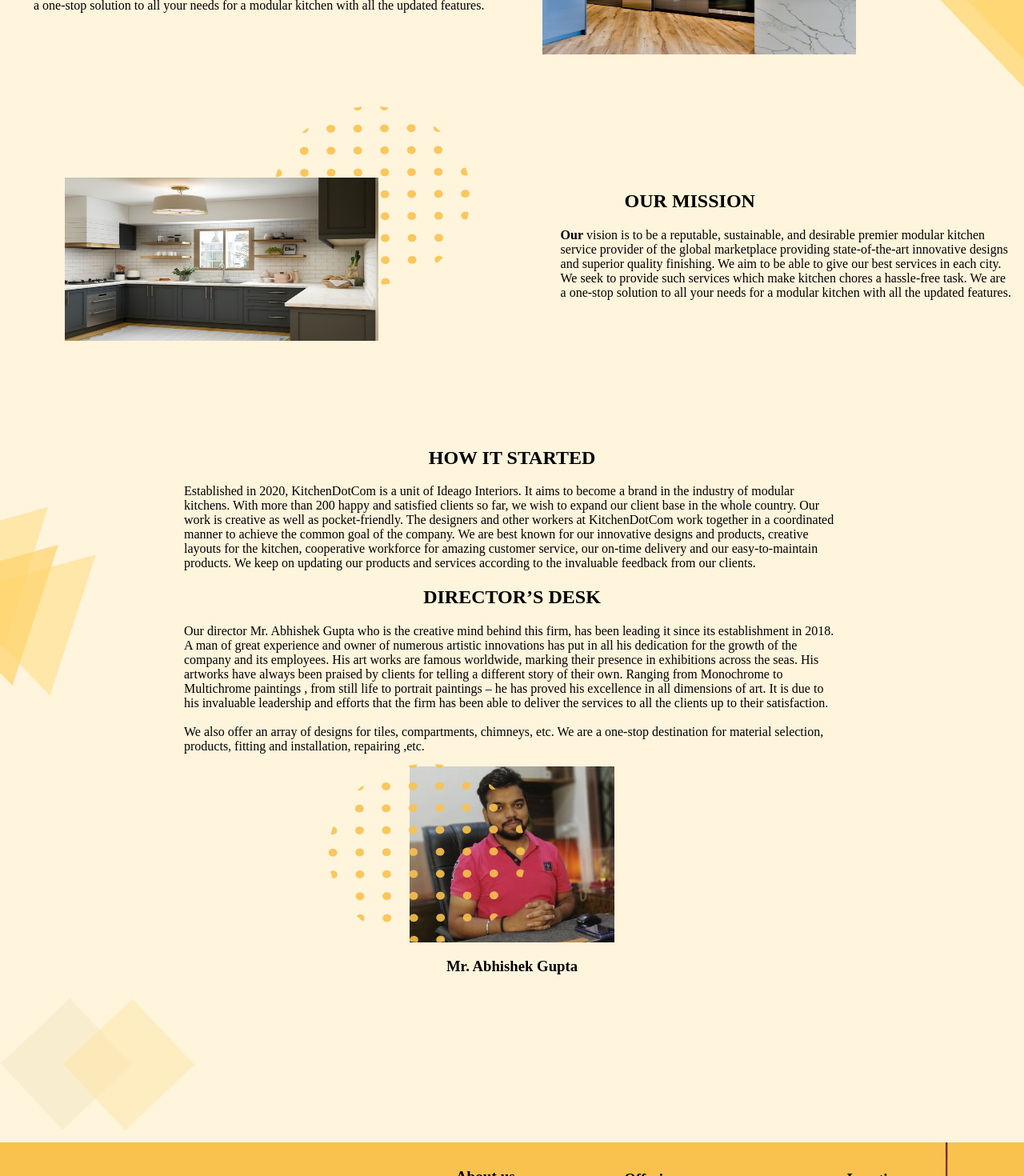
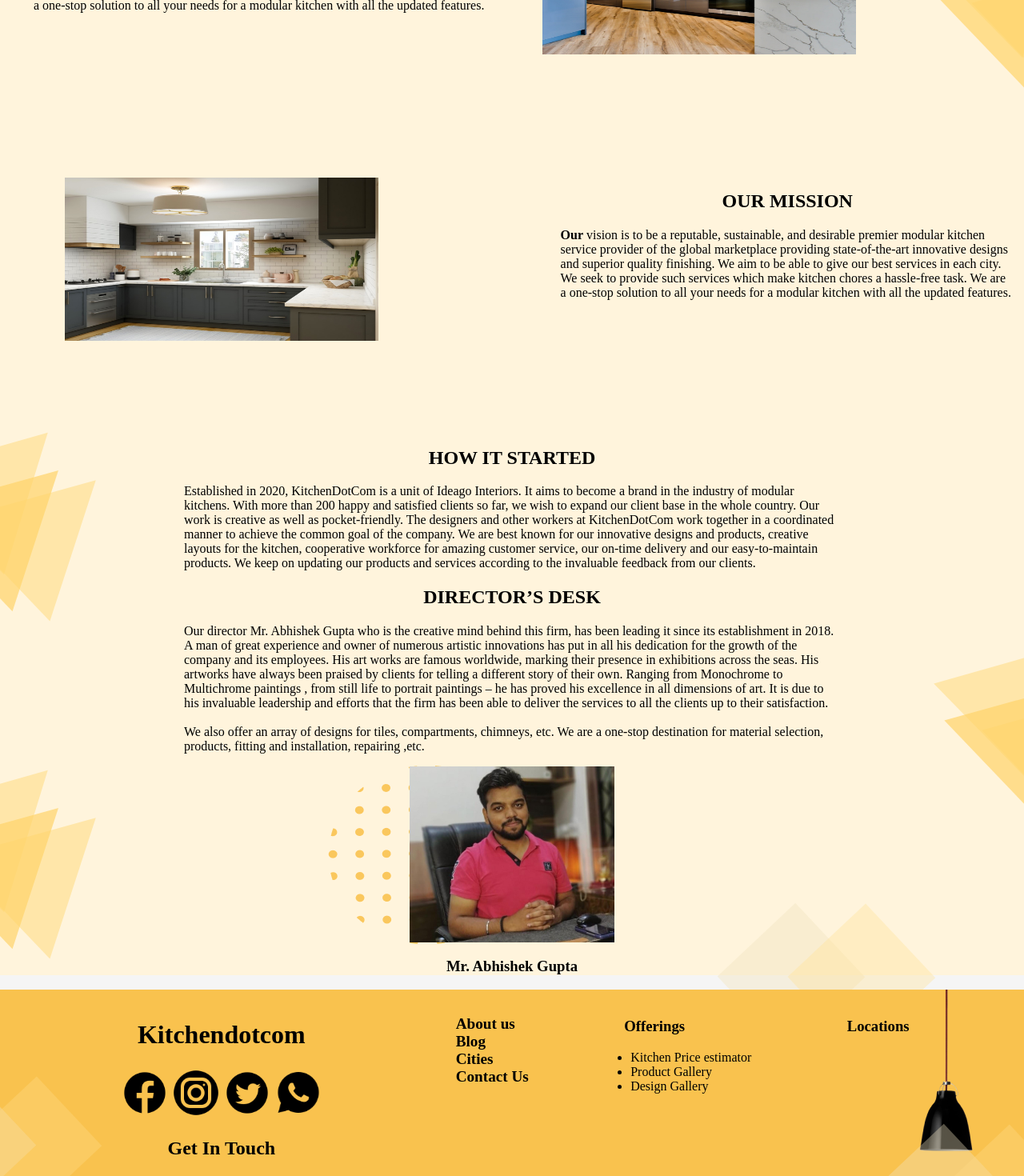
Before and after one commit to jalaj711/kitchendotcom-redesign, a Next.js app: page /about_us in a window 1280 px wide. Shown: the part 780-2250 px from the top of the page at 80% size. Built offline with nearby package versions, Linux system fonts and the light colour scheme; a web font is replaced by a local one.

Commit message:
dots changed

```diff
--- a/pages/about_us/index.js
+++ b/pages/about_us/index.js
@@ -39,7 +39,7 @@
           <img className={styles.img1} src={Image1.src}></img>
         </div>
         <div className={styles.paracontainer}>
-          <h2 className={styles.vsn}>OUR MISSION</h2>
+          <h2 className={styles.msn}>OUR MISSION</h2>
 
           <p>
             <b>Our</b> vision is to be a reputable, sustainable, and desirable
@@ -54,6 +54,7 @@
       </div>
       <div className={styles.howstart}>
         <ThreeTriangles className={styles.triangles1} />
+
         <h2 className={styles.started}>HOW IT STARTED</h2>
         <p className={styles.started1}>
           Established in 2020, KitchenDotCom is a unit of Ideago Interiors. It
@@ -90,14 +91,14 @@
           etc. We are a one-stop destination for material selection, products,
           fitting and installation, repairing ,etc.
         </p>
+        <ThreeTriangles className={styles.triangles2} />
       </div>
       <div className={styles.drdots}>
         <DoodleDots className={styles.dots3} />
         <img className={styles.img2} src={Image2.src}></img>
         <h3 className={styles.he3}> Mr. Abhishek Gupta</h3>
-        <div className={styles.square1}>
-          <TwoSquares className={styles.squares} />
-        </div>
+        <ThreeTriangles className={styles.triangles3} />
+        <TwoSquares className={styles.squares} />
       </div>
 
       <ThreeTriangles className={styles.triangles} />
--- a/pages/about_us/styles.module.scss
+++ b/pages/about_us/styles.module.scss
@@ -1,47 +1,51 @@
-.container{
-    background-color: #FFF4DC;
+.container {
+  background-color: #fff4dc;
 }
 
-.bgimg{
+.bgimg {
   width: 100vw;
-
 }
 
-.ourvision{
+.ourvision {
   display: flex;
-    padding:  12px;
+  padding: 12px;
 }
-.img1{
+.img1 {
   width: 70%;
   height: 70%;
   padding-top: 30px;
   padding-left: 69px;
   z-index: 1;
   position: relative;
-
-
 }
-.abt{
+.abt {
   margin-top: 13%;
   padding-left: 80px;
 }
-.vsn{
-    padding-left: 80px;
+.vsn {
+  // padding-left: 80px;
   margin-top: 8%;
+  text-align: left;
+  padding-left: 40px;
 }
-.paracontainer{
+.msn {
+  // padding-left: 80px;
+  margin-top: 8%;
+  text-align: center;
+}
+.paracontainer {
   flex-basis: 50%;
   padding-left: 30px;
-
 }
-.started , .he3 {
+.started,
+.he3 {
   text-align: center;
 }
 .howstart {
   position: relative;
   align-items: center;
 }
-.img2{
+.img2 {
   width: 20%;
   height: 20%;
   text-align: center;
@@ -49,35 +53,40 @@
   justify-content: center;
   align-items: center;
   margin: auto;
+  z-index: 1;
+  position: relative;
 }
-.started1{
-
-    padding-left:  230px ;
+.started1 {
+  padding-left: 230px;
   padding-right: 230px;
 }
-.ddots , .ddots1 ,.drdots , .square1{
+.ddots,
+.ddots1,
+.drdots,
+.square1 {
   position: relative;
-
 }
-.dots{
+.dots {
   position: absolute;
   top: -60px;
 }
-.dots1{
+.dots1 {
   position: absolute;
   left: 50%;
   top: -60px;
+  z-index: -1;
 }
-.triangles{
+.triangles {
   position: absolute;
   top: 75%;
   left: 85%;
 }
-.triangles1{
+.triangles1 {
   position: absolute;
   right: 85%;
+  top: -60%;
 }
-.dots3{
+.dots3 {
   position: absolute;
   align-items: center;
   justify-content: center;
@@ -85,9 +94,18 @@
   left: 32%;
   z-index: 0;
 }
-.squares{
-   padding-right: 30px;
-
-
-
+.triangles2 {
+  position: absolute;
+  left: 86%;
+  top: -2%;
 }
+.squares {
+  position: absolute;
+  top: 65%;
+  left: 70%;
+}
+.triangles3 {
+  position: absolute;
+  top: -27%;
+  right: 85%;
+}
```
Lines whose indentation alone changed are shown as unchanged.
